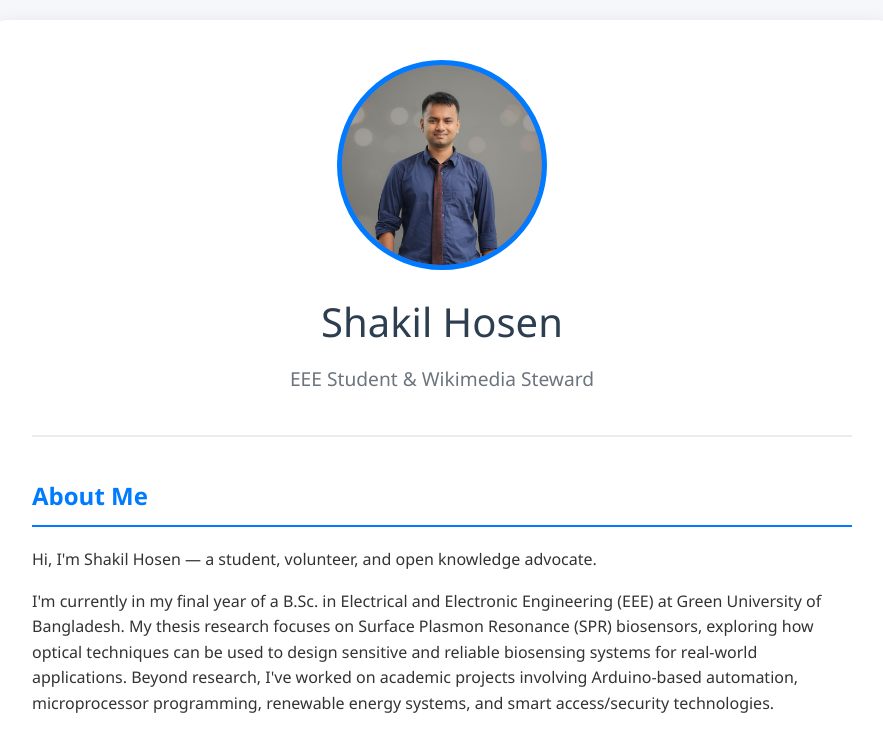
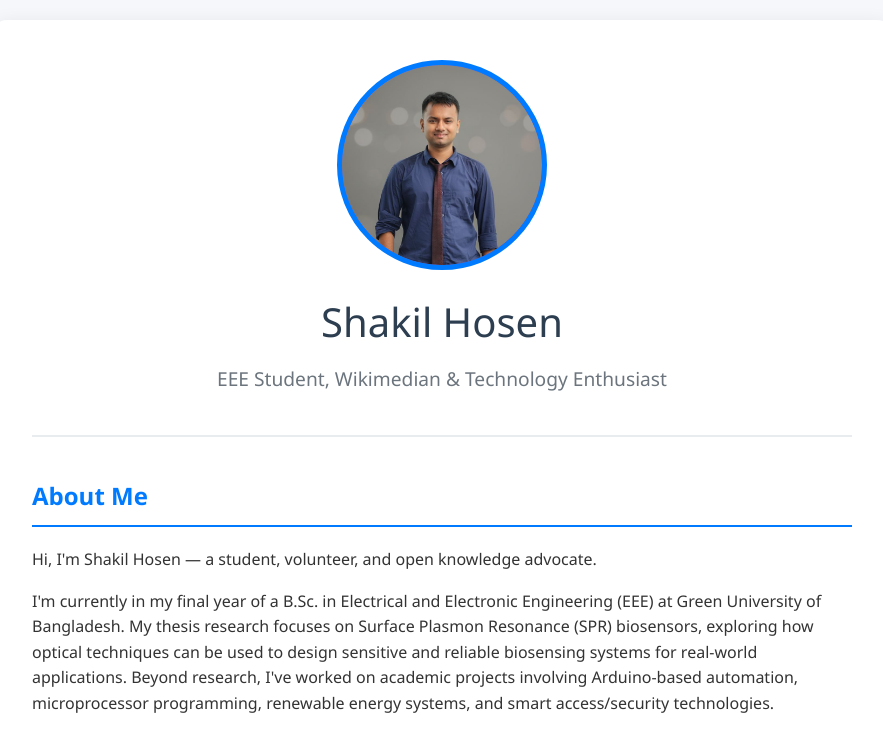
Before and after one commit to shakil-mdshosen/shakil-mdshosen2.github.io, a plain HTML site: page index.html in a window 1280 px wide. Shown: the top 730 px of the page, without its empty margins (198-1081 px from the left). Drawn offline with Linux system fonts and the light colour scheme.

Commit message:
Update subtitle to include 'Technology Enthusiast'

```diff
--- a/index.html
+++ b/index.html
@@ -128,7 +128,7 @@
         <div class="header">
             <img src="images/Shakil-2025.png" alt="Shakil Hosen" class="profile-photo">
             <h1>Shakil Hosen</h1>
-            <p class="subtitle">EEE Student & Wikimedia Steward</p>
+            <p class="subtitle">EEE Student, Wikimedian & Technology Enthusiast</p>
         </div>
 
         <div class="section">
```
